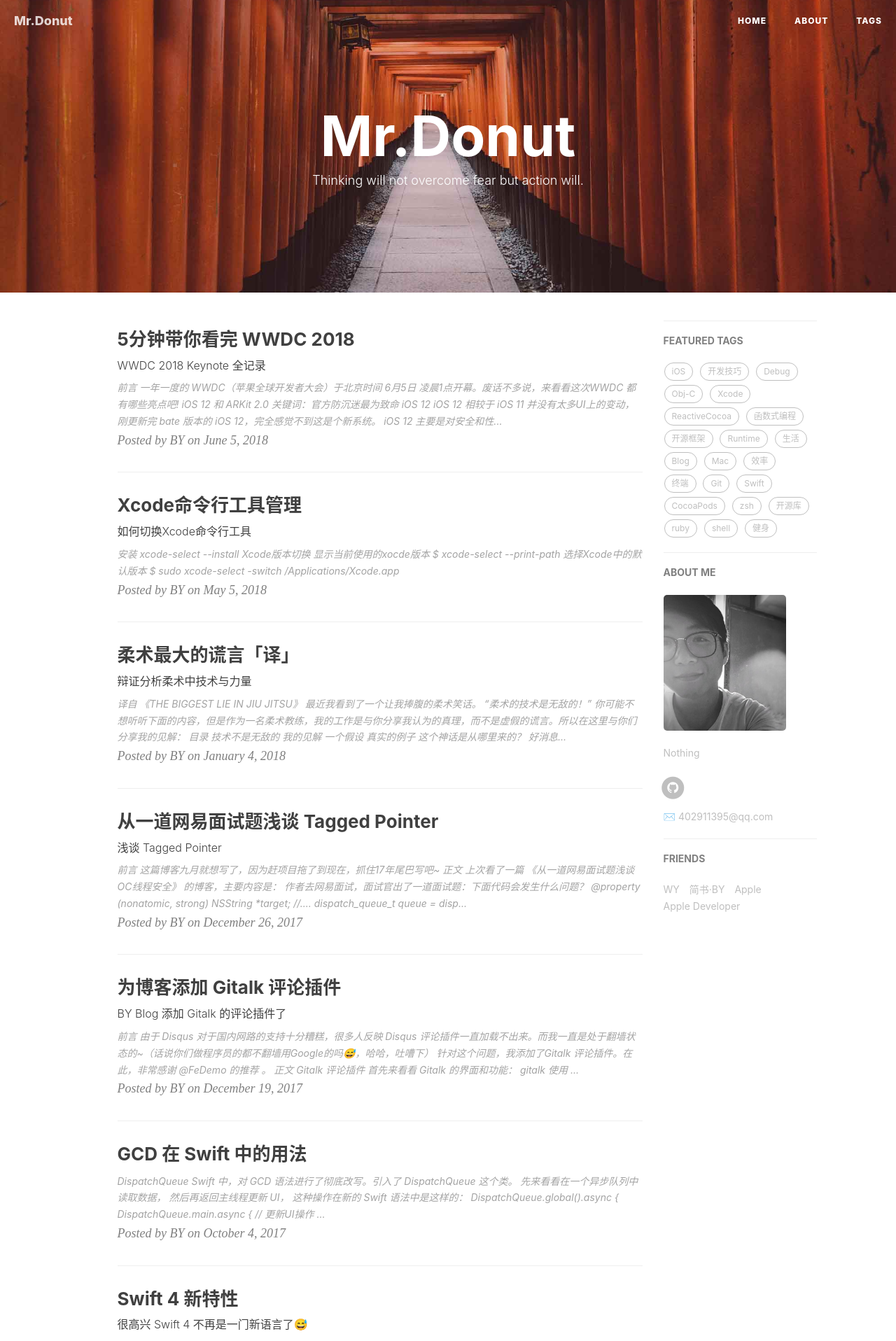
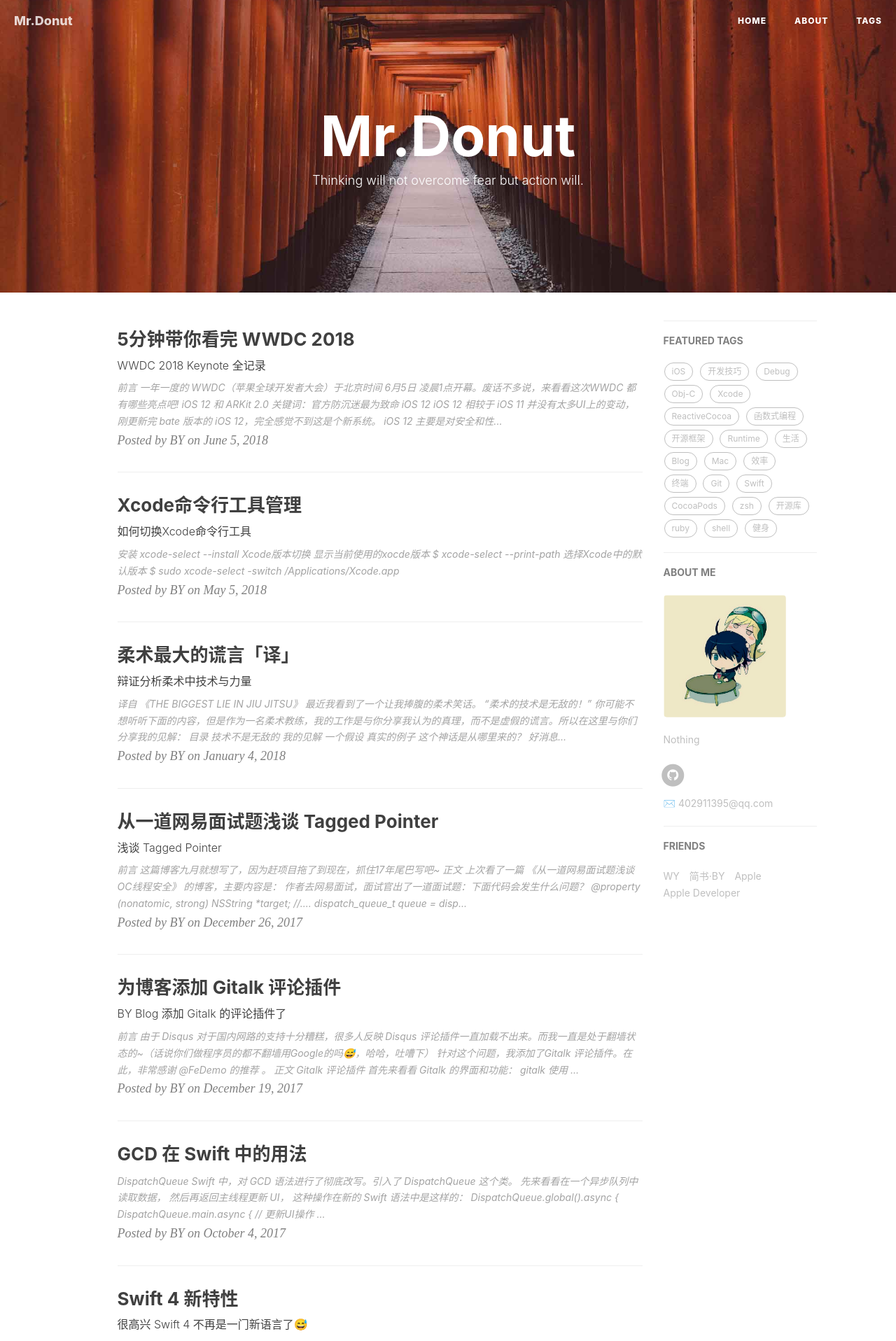
Before and after one commit to shenhuipeng/shenhuipeng.github.io, a Jekyll site: the page built from index.html, in a window 1280 px wide. Shown: the top 1916 px of the page at 70% size. Built offline with Jekyll 4.4.1, drawn with Linux system fonts in a browser that asks for light colours; nearby versions of some CDN libraries; the list of posts is cut into pages by our own code; comment, search, counter and statistics services are not loaded.

Commit message:
upload img

```diff
--- a/_config.yml
+++ b/_config.yml
@@ -12,7 +12,7 @@
 # Sidebar settings
 sidebar: true                           # whether or not using Sidebar.
 sidebar-about-description: "Nothing"
-sidebar-avatar: /img/about-BY-gentle.jpg      # use absolute URL, seeing it's used in both `/` and `/about/`
+sidebar-avatar: /img/QQ截图20140827194144.png      # use absolute URL, seeing it's used in both `/` and `/about/`
 
 
 
```
Also changed, not shown: img/QQ截图20140827194144.png (added).
